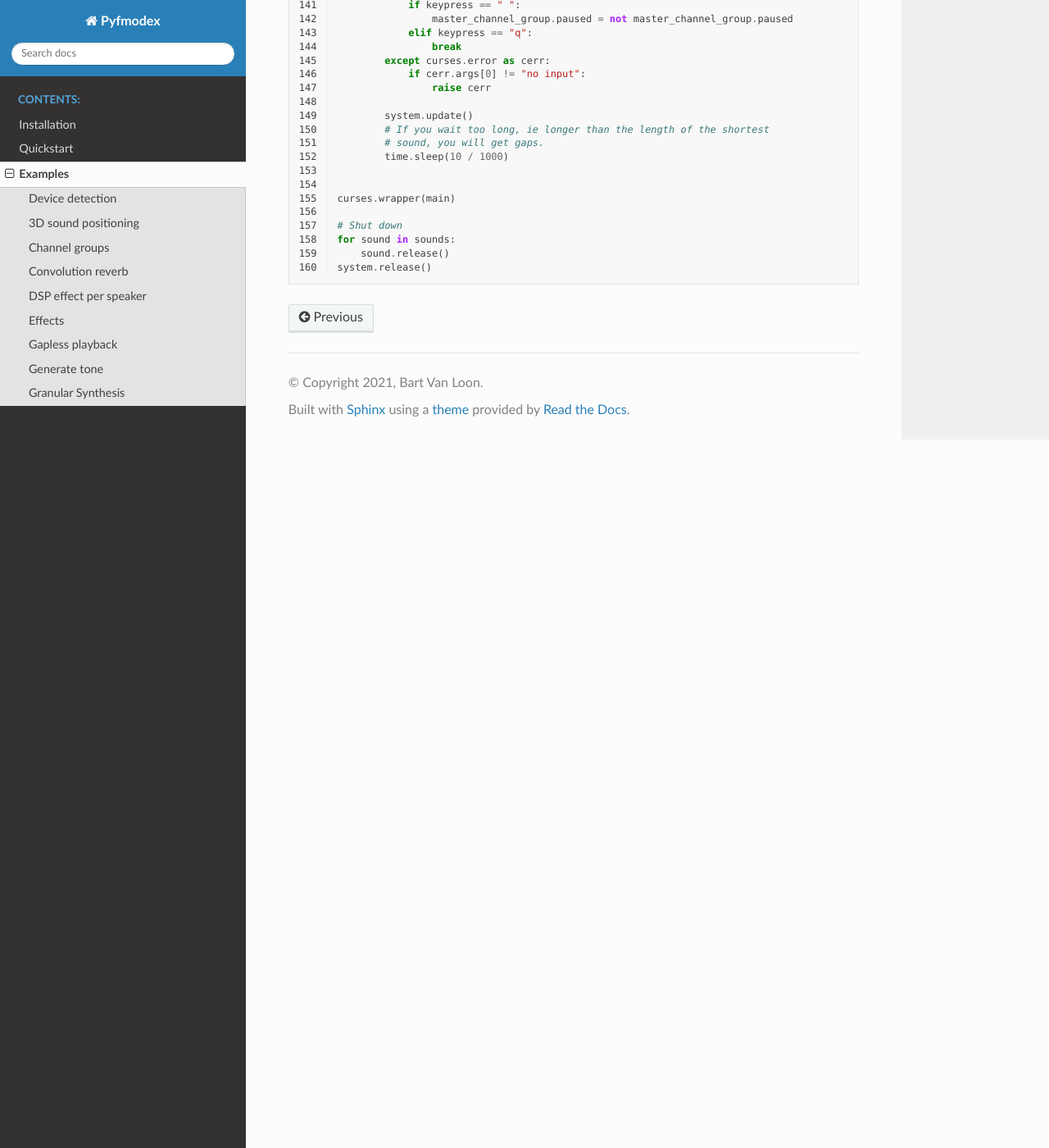
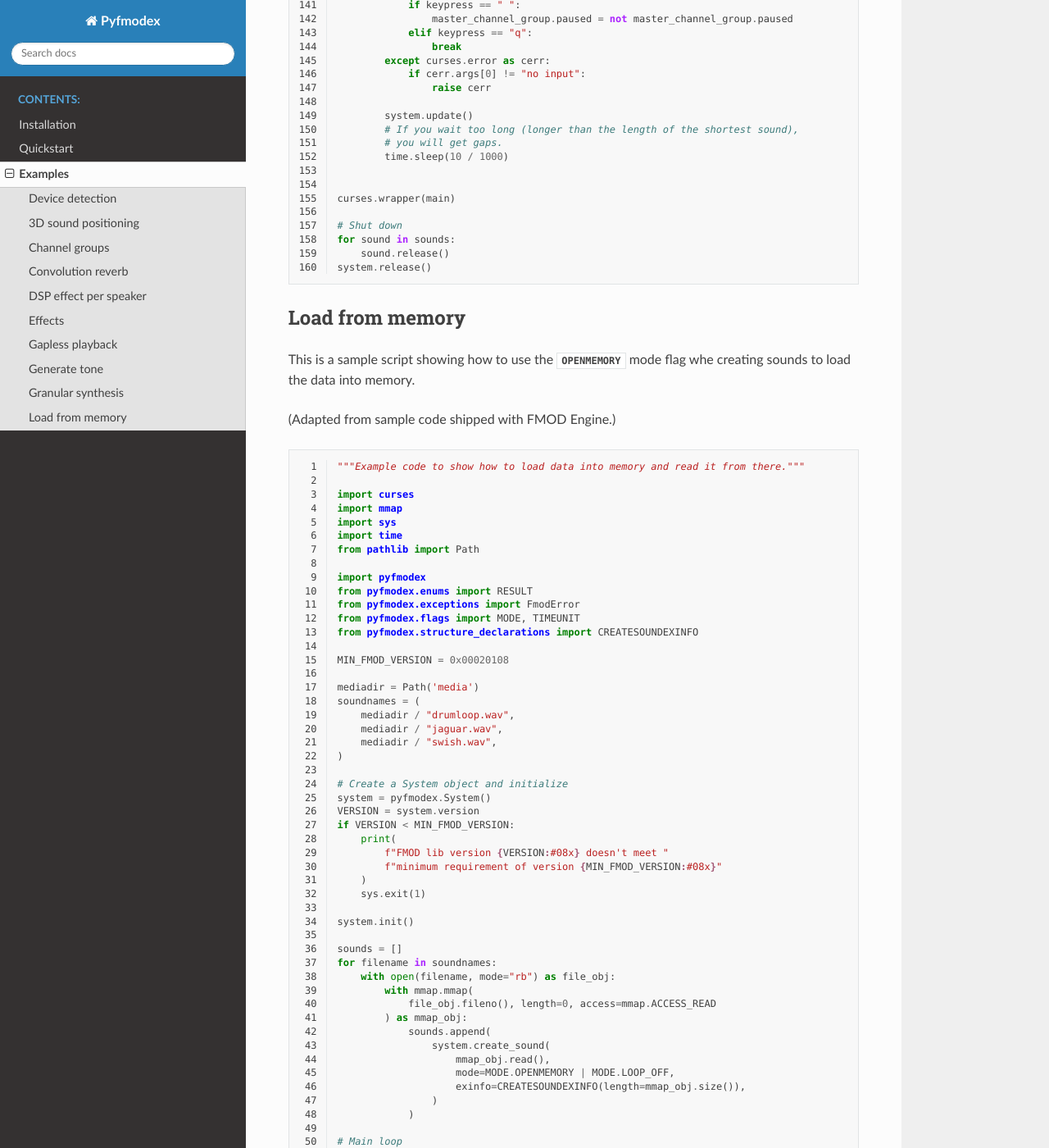
Before and after one commit to tyrylu/pyfmodex, a Sphinx documentation site: the page built from docs/usage/sample_code.rst, in a window 1280 px wide and 1400 px high, scrolled down 24333 px. Shown: the whole window at 82% size. Built offline with Sphinx 7.4.7 and the Read the Docs theme 2.0.0, drawn with Linux system fonts in a browser that asks for light colours; pages that are not in the unit, such as notebooks, are missing from menus; some of the changed text lies outside the part shown.

Commit message:
Implemented load_from_memory using pyfmodex

```diff
--- a/docs/sample_code/granular_synth.py
+++ b/docs/sample_code/granular_synth.py
@@ -15,14 +15,14 @@ from pyfmodex.structobject import Structobject
 
 MIN_FMOD_VERSION = 0x00020108
 
-soundnames = [
+soundnames = (
     "media/granular/truck_idle_off_01.wav",
     "media/granular/truck_idle_off_02.wav",
     "media/granular/truck_idle_off_03.wav",
     "media/granular/truck_idle_off_04.wav",
     "media/granular/truck_idle_off_05.wav",
     "media/granular/truck_idle_off_06.wav",
-]
+)
 
 # Create a System object and initialize.
 system = pyfmodex.System()
@@ -79,7 +79,7 @@ def queue_next_sound(playingchannel=None):
 
     # Randomize pitch/volume to make it sound more realistic / random
     newchannel.frequency *= (
-        1 + random.uniform(-1, 1) * 0.02
+        1 + random.uniform(-1, 1) * .02
     )  # @22khz, range fluctuates from 21509 to 22491
 
     newchannel.volume *= 1 - random.random() * 0.2  # 0.8 to 1.0
@@ -147,8 +147,8 @@ def main(stdscr):
                 raise cerr
 
         system.update()
-        # If you wait too long, ie longer than the length of the shortest
-        # sound, you will get gaps.
+        # If you wait too long (longer than the length of the shortest sound),
+        # you will get gaps.
         time.sleep(10 / 1000)
 
 
--- /dev/null
+++ b/docs/sample_code/load_from_memory.py
@@ -0,0 +1,127 @@
+"""Example code to show how to load data into memory and read it from there."""
+
+import curses
+import mmap
+import sys
+import time
+from pathlib import Path
+
+import pyfmodex
+from pyfmodex.enums import RESULT
+from pyfmodex.exceptions import FmodError
+from pyfmodex.flags import MODE, TIMEUNIT
+from pyfmodex.structure_declarations import CREATESOUNDEXINFO
+
+MIN_FMOD_VERSION = 0x00020108
+
+mediadir = Path('media')
+soundnames = (
+    mediadir / "drumloop.wav",
+    mediadir / "jaguar.wav",
+    mediadir / "swish.wav",
+)
+
+# Create a System object and initialize
+system = pyfmodex.System()
+VERSION = system.version
+if VERSION < MIN_FMOD_VERSION:
+    print(
+        f"FMOD lib version {VERSION:#08x} doesn't meet "
+        f"minimum requirement of version {MIN_FMOD_VERSION:#08x}"
+    )
+    sys.exit(1)
+
+system.init()
+
+sounds = []
+for filename in soundnames:
+    with open(filename, mode="rb") as file_obj:
+        with mmap.mmap(
+            file_obj.fileno(), length=0, access=mmap.ACCESS_READ
+        ) as mmap_obj:
+            sounds.append(
+                system.create_sound(
+                    mmap_obj.read(),
+                    mode=MODE.OPENMEMORY | MODE.LOOP_OFF,
+                    exinfo=CREATESOUNDEXINFO(length=mmap_obj.size()),
+                )
+            )
+
+# Main loop
+def main(stdscr):
+    """Draw a simple TUI, grab keypresses and let the user play the sounds."""
+    stdscr.clear()
+    stdscr.nodelay(True)
+
+    # Create small visual display
+    stdscr.addstr(
+         "==========================\n"
+         "Load From Memoery Example.\n"
+         "==========================\n"
+         "\n"
+        f"Press 1 to play a mono sound ({soundnames[0].stem})\n"
+        f"Press 2 to play a mono sound ({soundnames[1].stem})\n"
+        f"Press 3 to play a mono sound ({soundnames[2].stem})\n"
+         "Press q to quit"
+    )
+
+    channel = None
+    currentsound = None
+    while True:
+        is_playing = False
+        position = 0
+        length = 0
+        if channel:
+            try:
+                is_playing = channel.is_playing
+                position = channel.get_position(TIMEUNIT.MS)
+                currentsound = channel.current_sound
+                if currentsound:
+                    length = currentsound.get_length(TIMEUNIT.MS)
+
+            except FmodError as fmoderror:
+                if fmoderror.result not in (
+                    RESULT.INVALID_HANDLE,
+                    RESULT.CHANNEL_STOLEN,
+                ):
+                    raise fmoderror
+
+        stdscr.move(9, 0)
+        stdscr.clrtoeol()
+        stdscr.addstr(
+            9,
+            0,
+            "Time %02d:%02d:%02d/%02d:%02d:%02d : %s"
+            % (
+                position / 1000 / 60,
+                position / 1000 % 60,
+                position / 10 % 100,
+                length / 1000 / 60,
+                length / 1000 % 60,
+                length / 10 % 100,
+                'Playing' if is_playing else 'Stopped'
+            ),
+        )
+        stdscr.addstr(10, 0, f"Channel Playing {system.channels_playing.channels:-2d}")
+
+        # Listen to the user
+        try:
+            keypress = stdscr.getkey()
+            if keypress in "123":
+                channel = system.play_sound(sounds[int(keypress) - 1])
+            elif keypress == "q":
+                break
+        except curses.error as cerr:
+            if cerr.args[0] != "no input":
+                raise cerr
+
+        system.update()
+        time.sleep(50 / 1000)
+
+
+curses.wrapper(main)
+
+# Shut down
+for sound in sounds:
+    sound.release()
+system.release()
--- a/docs/usage/sample_code.rst
+++ b/docs/usage/sample_code.rst
@@ -105,7 +105,7 @@ disconnecting DSP units.
    :linenos:
    :language: python
 
-Granular Synthesis
+Granular synthesis
 ------------------
 
 This is a sample script showing how to play a string of sounds together without
@@ -139,3 +139,16 @@ playing to the second by the overlap amount.
 .. literalinclude:: ../sample_code/granular_synth.py
    :linenos:
    :language: python
+
+Load from memory
+----------------
+
+This is a sample script showing how to use the
+:py:attr:`~pyfmodex.flags.MODE.OPENMEMORY` mode flag whe creating sounds to
+load the data into memory.
+
+(Adapted from sample code shipped with FMOD Engine.)
+
+.. literalinclude:: ../sample_code/load_from_memory.py
+   :linenos:
+   :language: python
```
Also changed, not shown: 2 other files.
